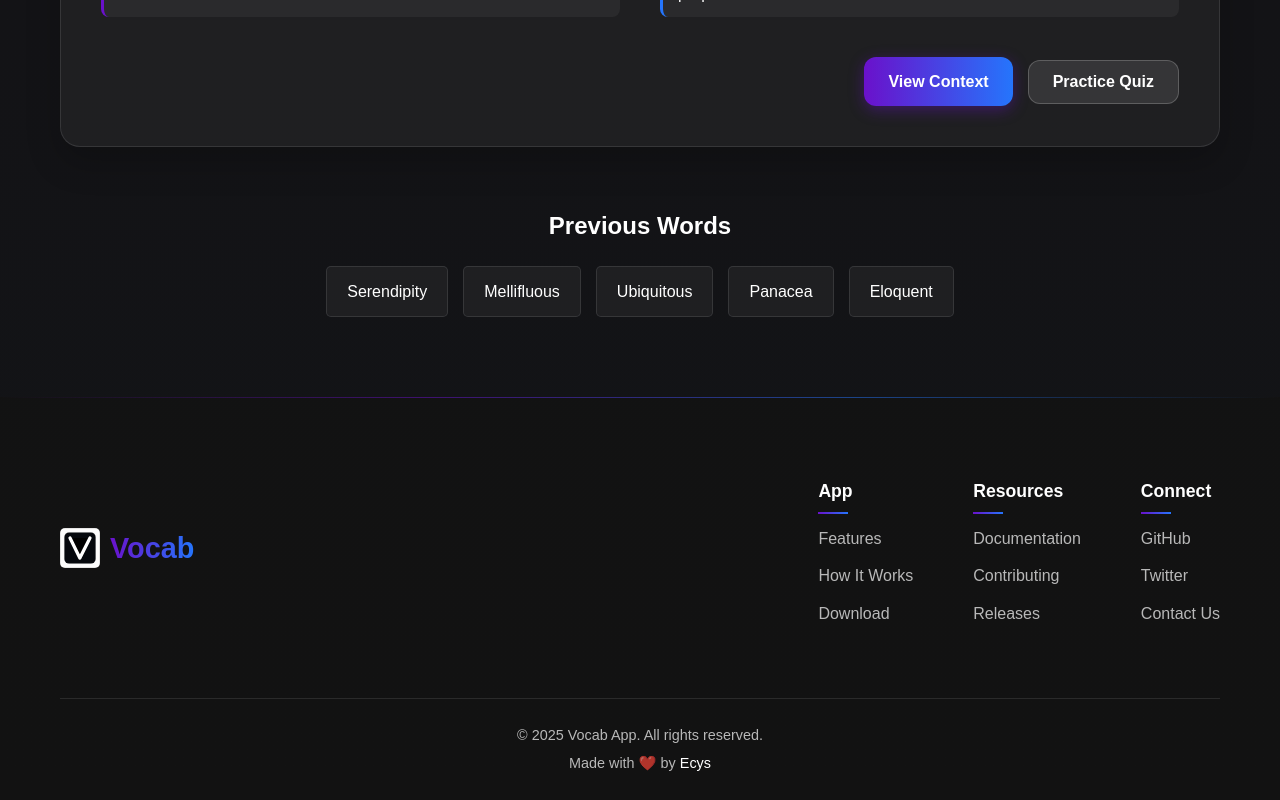
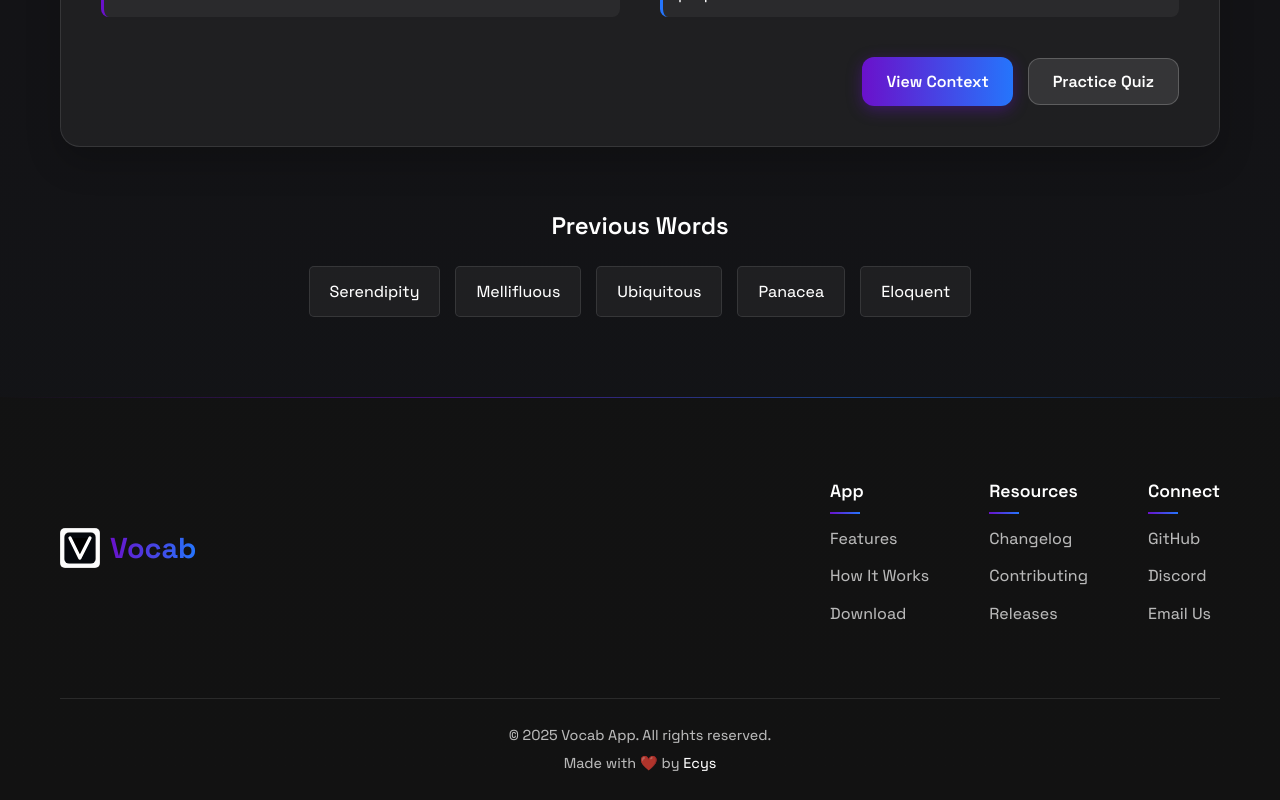
Before and after one commit to Eccys/vocab-web, a React (Vite) app: page /word-of-day in a window 1280 px wide. Shown: the part 855-1655 px from the top of the page. Built offline with nearby package versions, Linux system fonts and the light colour scheme; no server answers.

Commit message:
refactor(ui): apply global styles and footer updates
Applied various global styling updates for consistency across the application. Modified the Footer component as part of the layout cleanup and introduced a new style for urgent popups.

```diff
--- a/src/components/Footer.tsx
+++ b/src/components/Footer.tsx
@@ -1,6 +1,11 @@
 import React from 'react';
 import { Link, useLocation, useNavigate } from 'react-router-dom';
+import Swal from 'sweetalert2';
+import withReactContent from 'sweetalert2-react-content';
 import '../styles/Footer.css';
+import '../styles/UrgentPopup.css';
+
+const MySwal = withReactContent(Swal);
 
 const Footer: React.FC = () => {
   const location = useLocation();
@@ -69,6 +74,32 @@ const Footer: React.FC = () => {
     }
   }, [location.state, navigate]);
 
+  const handleDiscordClick = (e: React.MouseEvent) => {
+    e.preventDefault();
+
+    // Ensure SweetAlert2 uses its own animation system properly
+    MySwal.fire({
+      title: '<span class="urgent-popup-title">Hold On!</span>',
+      html: '<p class="urgent-popup-content">We don\'t have a discord! If you want to talk, or need a friend to listen to you, text us from <a href="https://ecys.xyz" target="_blank" rel="noopener noreferrer">https://ecys.xyz</a>.</p>',
+      icon: 'warning',
+      showClass: {
+        popup: 'animate__animated animate__tada'
+      },
+      hideClass: {
+        popup: 'animate__animated animate__fadeOut'
+      },
+      customClass: {
+        popup: 'urgent-popup-container',
+        title: 'urgent-popup-title',
+        htmlContainer: 'urgent-popup-content',
+        confirmButton: 'urgent-popup-confirm-button',
+      },
+      confirmButtonText: 'Got it!',
+      backdrop: true,
+      allowOutsideClick: false,
+    });
+  };
+
   return (
     <footer className="footer">
       <div className="container">
@@ -86,15 +117,15 @@ const Footer: React.FC = () => {
             </div>
             <div className="footer-column">
               <h4>Resources</h4>
-              <a href="#" className="footer-nav-link">Documentation</a>
-              <a href="#" className="footer-nav-link">Contributing</a>
-              <a href="#" className="footer-nav-link">Releases</a>
+              <a href="https://view.monday.com/8545115126-bda2f6d9a61e0f2787fcc41f19aac547?r=use1" target="_blank" className="footer-nav-link">Changelog</a>
+              <a href="https://github.com/Eccys/vocab-boost/blob/stable/CONTRIBUTING.md" target="_blank" className="footer-nav-link">Contributing</a>
+              <a href="https://github.com/Eccys/vocab-boost/releases" target="_blank" className="footer-nav-link">Releases</a>
             </div>
             <div className="footer-column">
               <h4>Connect</h4>
               <a href="https://github.com/eccys/vocab-boost" target="_blank" rel="noopener noreferrer" className="footer-nav-link">GitHub</a>
-              <a href="#" className="footer-nav-link">Twitter</a>
-              <a href="mailto:help.vocabboost@gmail.com" className="footer-nav-link">Contact Us</a>
+              <a href="#" onClick={handleDiscordClick} className="footer-nav-link">Discord</a>
+              <a href="mailto:help.vocabboost@gmail.com" className="footer-nav-link">Email Us</a>
             </div>
           </div>
         </div>
--- /dev/null
+++ b/src/styles/UrgentPopup.css
@@ -0,0 +1,80 @@
+/* src/styles/UrgentPopup.css */
+@import url('https://cdnjs.cloudflare.com/ajax/libs/animate.css/4.1.1/animate.min.css');
+
+.urgent-popup-container.swal2-popup {
+  border-radius: 15px !important;
+  background-color: var(--background-color) !important;
+  border: 1px solid var(--border-color) !important;
+  box-shadow: 0 0 30px rgba(106, 17, 203, 0.3) !important;
+  background-image: linear-gradient(145deg, rgba(106, 17, 203, 0.1) 0%, rgba(37, 117, 252, 0.1) 100%) !important;
+}
+
+.urgent-popup-container.swal2-popup::after {
+  content: '';
+  position: absolute;
+  top: 0;
+  left: 0;
+  right: 0;
+  bottom: 0;
+  border-radius: 15px;
+  z-index: -1;
+  animation: pulse 2s infinite;
+}
+
+.urgent-popup-title {
+  color: #ff4d4d !important;
+  font-size: 2em !important;
+  text-shadow: 0 0 8px rgba(255, 77, 77, 0.7);
+  animation: flicker 3s infinite alternate;
+}
+
+.urgent-popup-content {
+  color: var(--text-secondary) !important;
+  font-size: 1.2em !important;
+  line-height: 1.6;
+}
+
+.urgent-popup-confirm-button {
+  background: linear-gradient(90deg, var(--primary-color), var(--secondary-color)) !important;
+  color: white !important;
+  border: none !important;
+  border-radius: 8px !important;
+  padding: 10px 20px !important;
+  font-size: 1em !important;
+  transition: transform 0.2s, box-shadow 0.2s !important;
+  box-shadow: 0 4px 15px rgba(106, 17, 203, 0.4) !important;
+}
+
+.urgent-popup-confirm-button:hover {
+  transform: scale(1.05);
+  box-shadow: 0 6px 20px rgba(106, 17, 203, 0.6) !important;
+}
+
+@keyframes pulse {
+  0% {
+    box-shadow: 0 0 30px rgba(106, 17, 203, 0.3);
+  }
+  50% {
+    box-shadow: 0 0 40px rgba(106, 17, 203, 0.5);
+  }
+  100% {
+    box-shadow: 0 0 30px rgba(106, 17, 203, 0.3);
+  }
+}
+
+@keyframes flicker {
+  0%, 18%, 22%, 25%, 53%, 57%, 100% {
+    text-shadow:
+      0 0 4px rgba(255, 77, 77, 0.5),
+      0 0 10px rgba(255, 77, 77, 0.5),
+      0 0 18px rgba(255, 0, 0, 0.5);
+  }
+  20%, 24%, 55% {
+    text-shadow: none;
+  }
+}
+
+.urgent-popup-container .swal2-html-container a {
+    color: var(--accent-color) !important;
+    text-decoration: underline !important;
+}
--- a/src/styles/global.css
+++ b/src/styles/global.css
@@ -1,3 +1,5 @@
+@import url('https://fonts.googleapis.com/css2?family=Space+Grotesk:wght@300..700&display=swap');
+
 :root {
   --primary-color: #6a11cb;
   --secondary-color: #2575fc;
@@ -7,6 +9,7 @@
   --text-secondary: rgba(255, 255, 255, 0.7);
   --card-background: rgba(255, 255, 255, 0.05);
   --border-color: rgba(255, 255, 255, 0.1);
+  --font-family: 'Space Grotesk', sans-serif;
 }
 
 /* Custom text selection color */
@@ -29,13 +32,15 @@
 }
 
 body {
-  font-family: 'Poppins', sans-serif;
+  font-family: var(--font-family);
+  font-weight: 440;
   background-color: var(--background-color);
   background-image: linear-gradient(180deg, rgba(106, 17, 203, 0.02) 0%, rgba(37, 117, 252, 0.02) 100%);
   color: var(--text-color);
   min-height: 100vh;
   line-height: 1.6;
   overflow-x: hidden;
+  font-size: 16px;
 }
 
 a {
```
